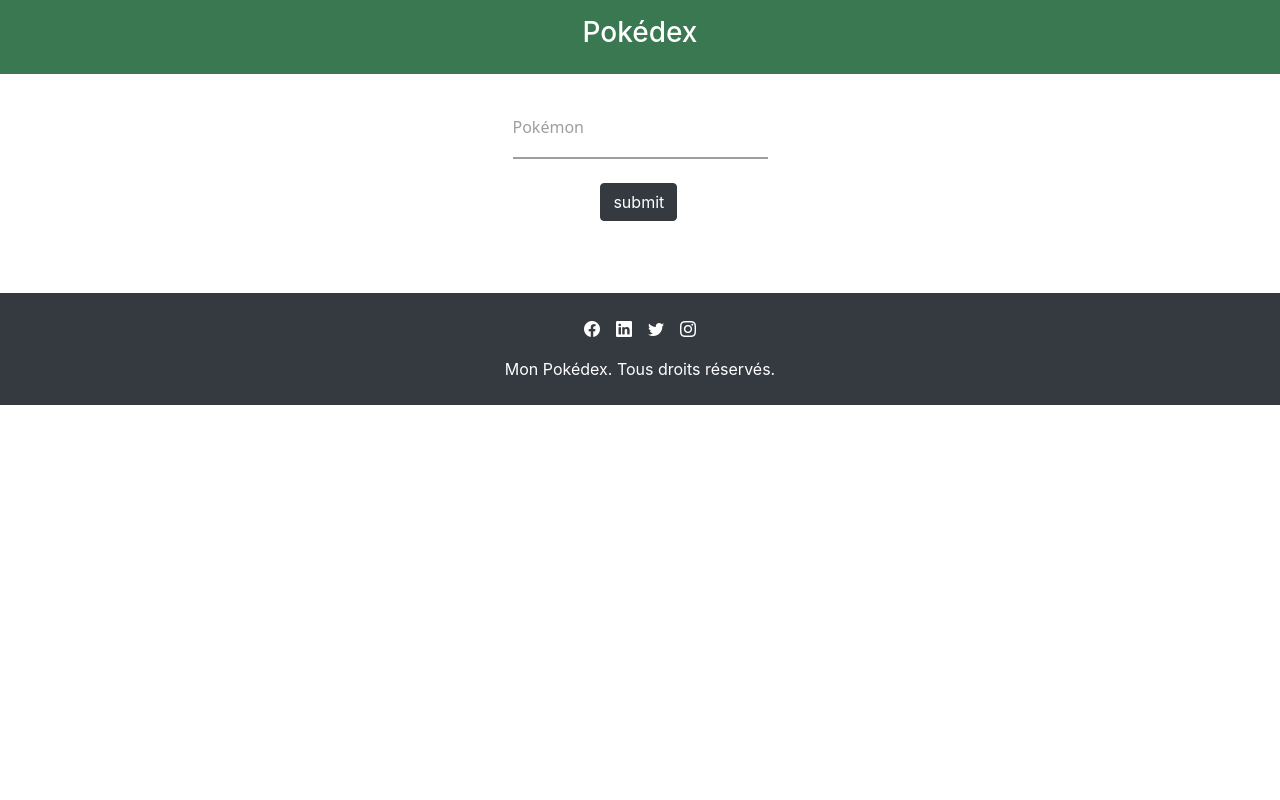
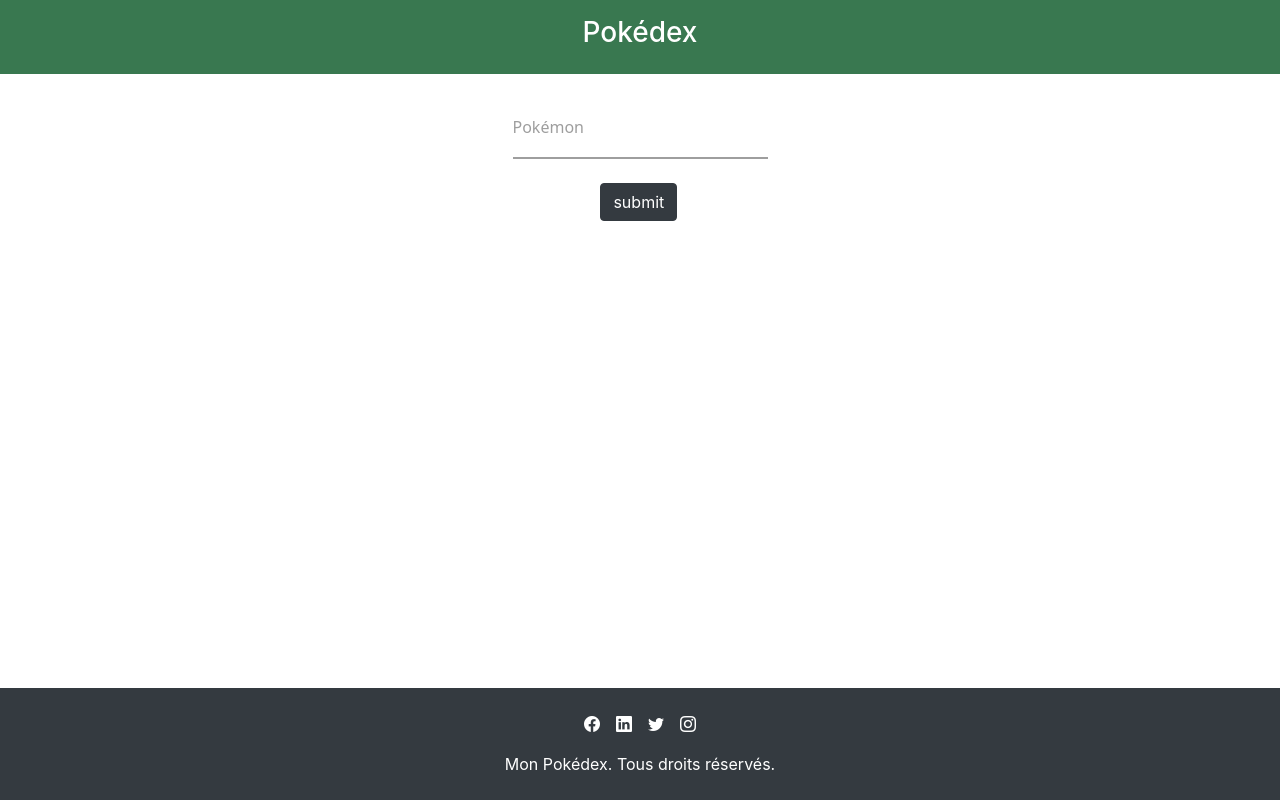
Before and after one commit to JamesLaurino/pokedex-vue-sgbd, a Vue app: page / in a window 1280 px wide. Built offline with nearby package versions, Linux system fonts and the light colour scheme; no server answers.

Commit message:
Footer stick to the bottom

```diff
--- a/src/App.vue
+++ b/src/App.vue
@@ -4,11 +4,13 @@
 </script>
 
 <template>
-  <div>
-    <NavBar/>
-    <router-view />
-    <div class="">
-      <FooterComponent/>
-    </div>
+  <div class="d-flex flex-column min-vh-100">
+    <NavBar />
+
+    <main class="flex-grow-1">
+      <router-view />
+    </main>
+
+    <FooterComponent />
   </div>
 </template>
```
